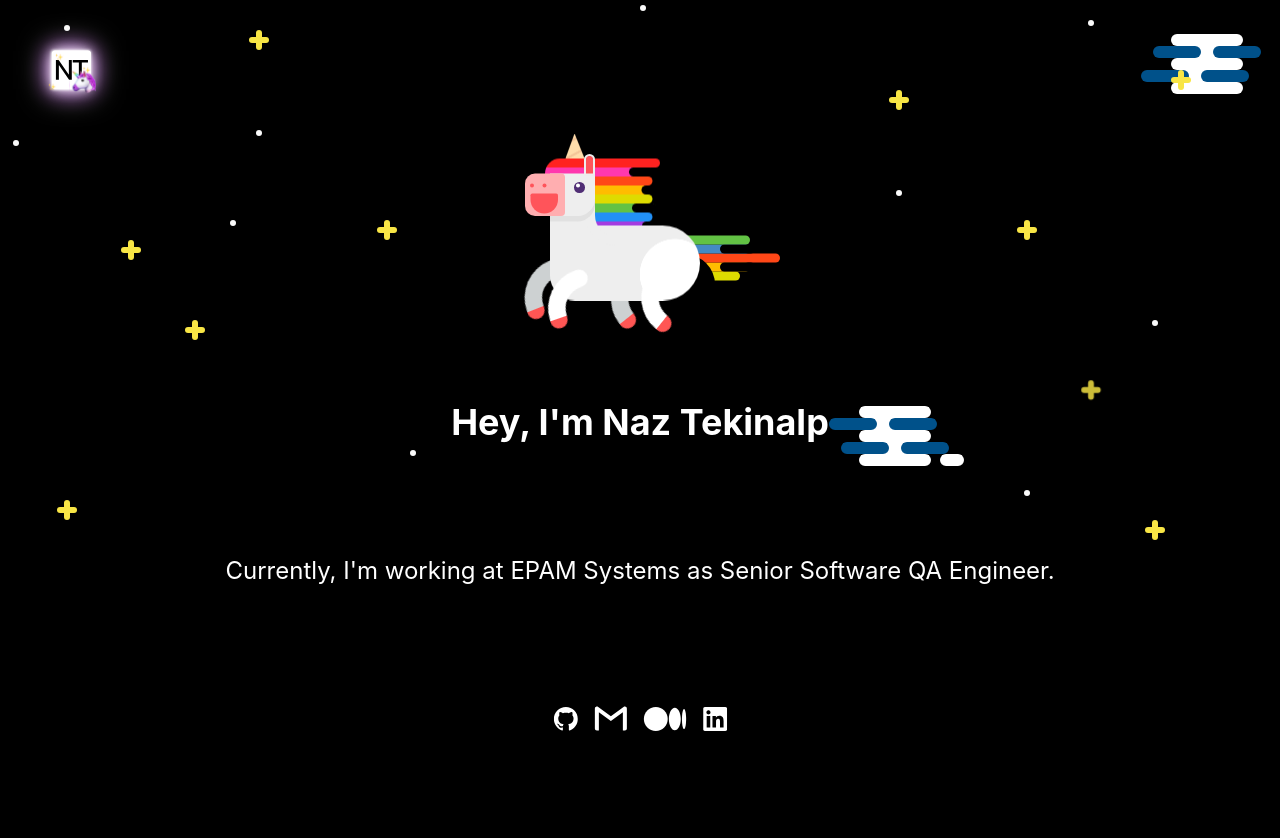
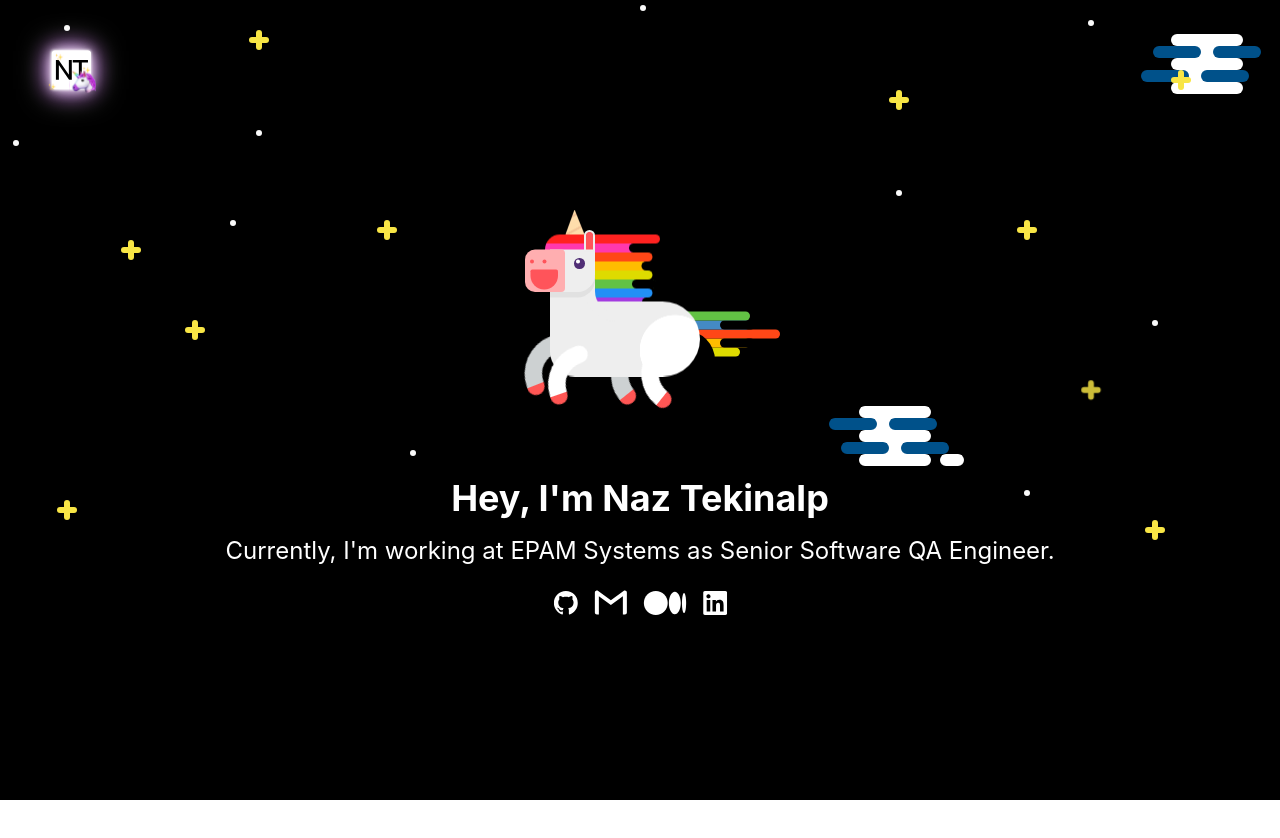
Before and after one commit to naztekinalp/personal-website, a Next.js app: page / in a window 1280 px wide. After the commit the page ends 800 px from the top, so only its background shows below. Built offline with nearby package versions, Linux system fonts and the light colour scheme.

Commit message:
padding test 2

```diff
--- a/components/hero/hero.module.scss
+++ b/components/hero/hero.module.scss
@@ -24,7 +24,8 @@
   margin-top: 0;
   text-align: center;
   justify-content: center;
-  padding: 0 2rem 6rem;
+  padding-left: 0.5rem;
+  padding-right: 0.5rem;
 }
 
 .hero__subtitle {
@@ -35,7 +36,8 @@
   margin-top: 0;
   text-align: center;
   justify-content: center;
-  padding: 0 2rem 6rem;
+  padding-left: 0.5rem;
+  padding-right: 0.5rem;
 }
 
 .hero__links {
```
